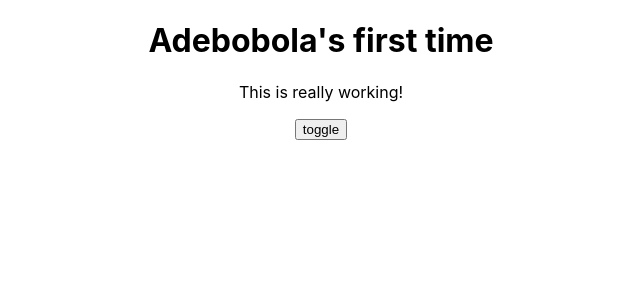
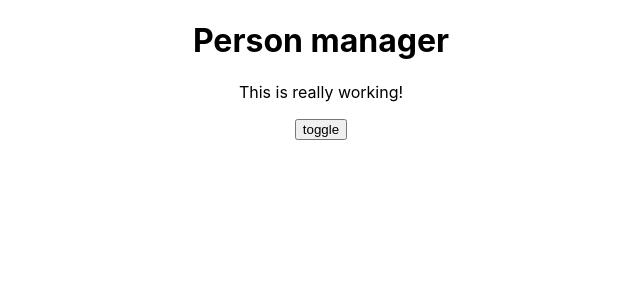
Before and after one commit to Adebobola01/react-guide, a React (Create React App) app: page / in a window 1280 px wide. Shown: the top 300 px of the page, without its empty margins (319-959 px from the left). Built offline with nearby package versions, Linux system fonts and the light colour scheme.

Commit message:
added app title using this.props

```diff
--- a/src/components/Cockpit/Cockpit.js
+++ b/src/components/Cockpit/Cockpit.js
@@ -16,7 +16,7 @@ const Cockpit = (props) => {
     }
     return (
         <div>
-            <h1>Adebobola's first time</h1>
+            <h1>{ props.title}</h1>
             <p className={assignedClasses.join(" ")} >This is really working!</p>
             <button className={classes.Red} onClick={props.clicked}>toggle</button>
         </div>
--- a/src/containers/App.js
+++ b/src/containers/App.js
@@ -64,7 +64,7 @@ class App extends Component {
 
     return (
       <div className="App">
-        <Cockpit clicked={this.togglePerson} showPersons={this.state.showPersons} persons={this.state.persons} />
+        <Cockpit clicked={this.togglePerson} showPersons={this.state.showPersons} persons={this.state.persons} title={this.props.appTitle} />
         {person}
       </div>
     )
--- a/src/index.js
+++ b/src/index.js
@@ -7,7 +7,7 @@ import reportWebVitals from './reportWebVitals';
 const root = ReactDOM.createRoot(document.getElementById('root'));
 root.render(
   <React.StrictMode>
-    <App />
+    <App appTitle={"Person manager"} />
   </React.StrictMode>
 );
 
```
